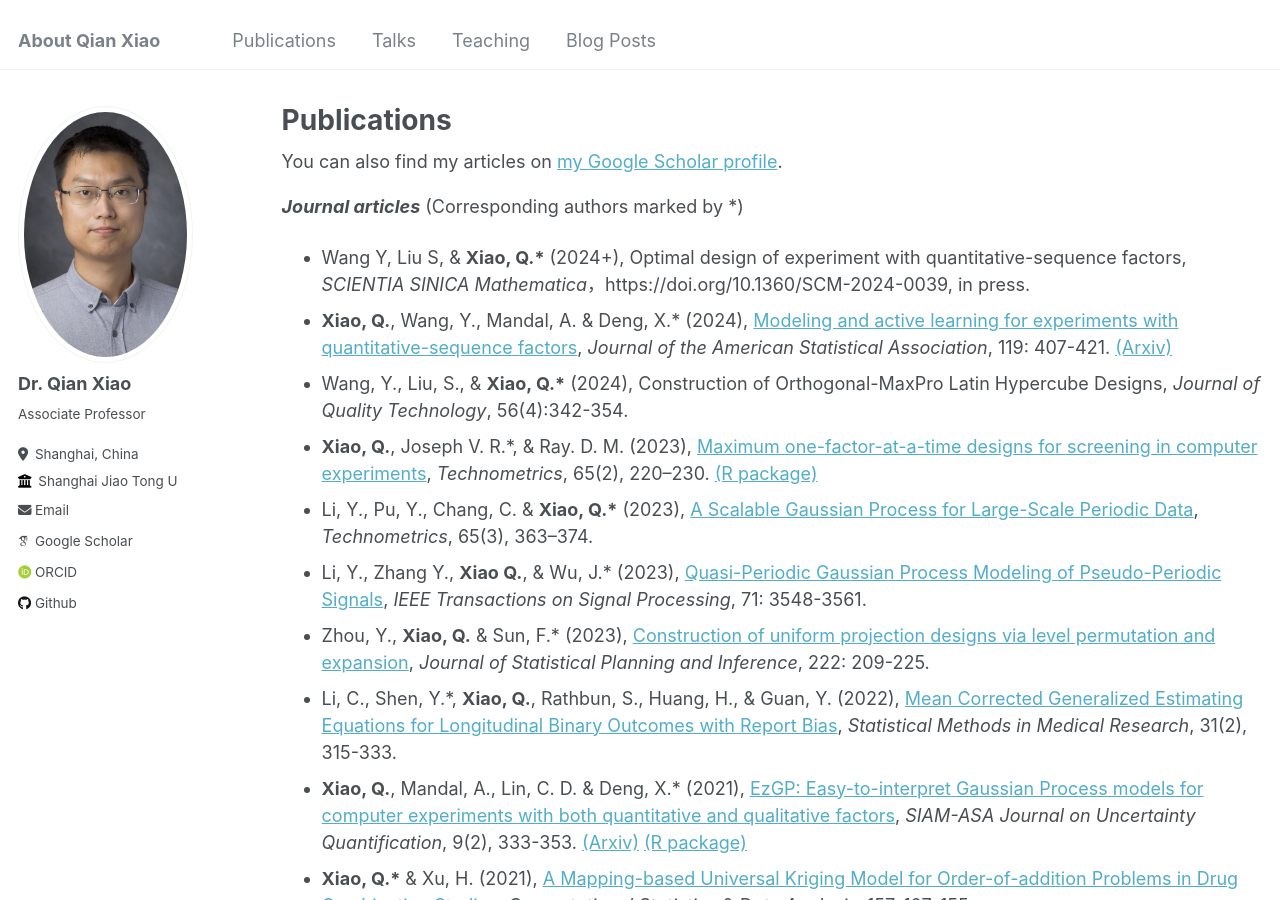
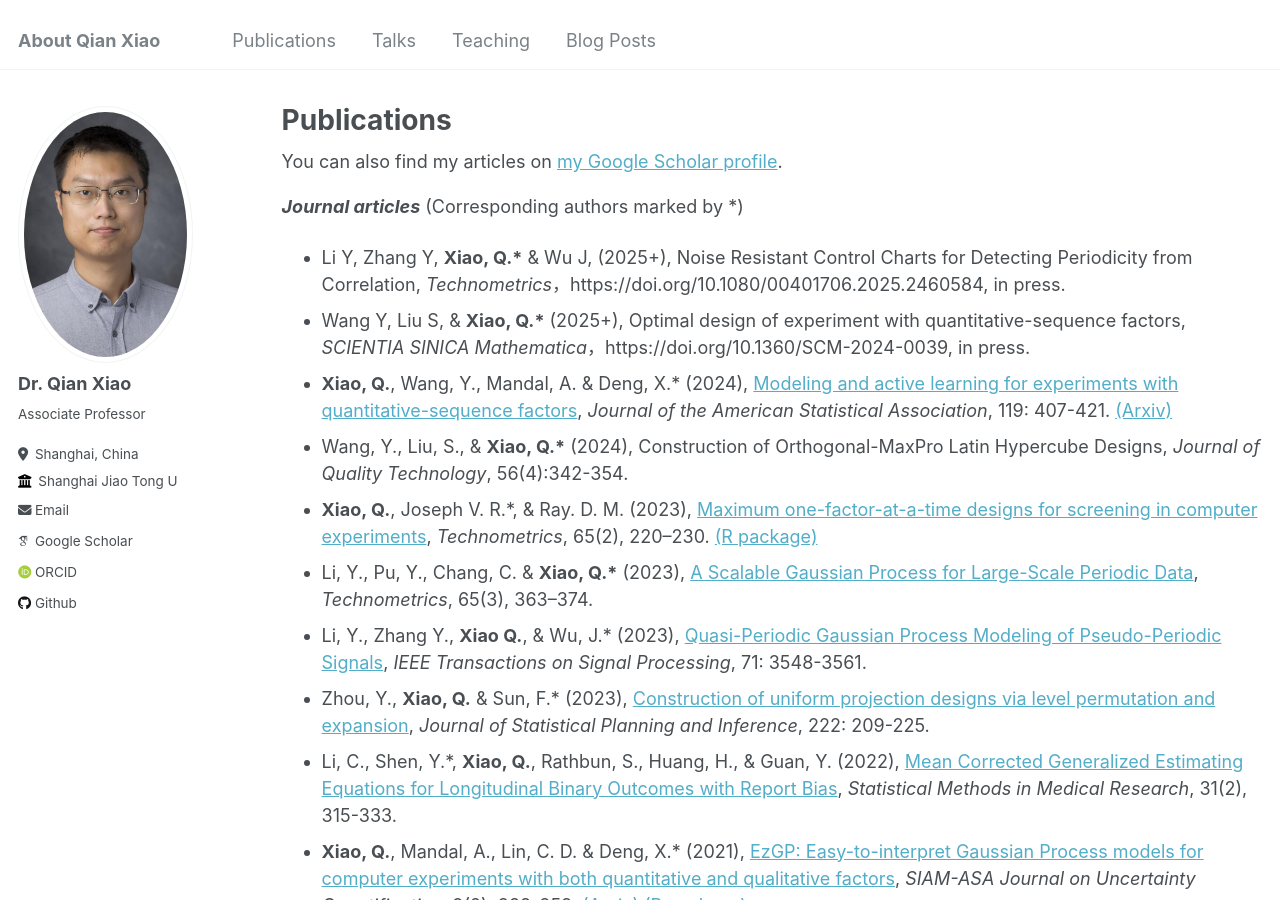
Before and after one commit to QXlab/QXlab.github.io, a Jekyll site: the page built from _pages/publications.md, in a window 1280 px wide and 900 px high. Built offline with Jekyll 4.4.1, drawn with Linux system fonts in a browser that asks for light colours; some web fonts are replaced.

Commit message:
Update publications.md

```diff
--- a/_pages/publications.md
+++ b/_pages/publications.md
@@ -12,7 +12,8 @@ author_profile: true
 ***Journal articles***
 (Corresponding authors marked by \*)
 
-*  Wang Y, Liu S, & __Xiao, Q.*__ (2024+), Optimal design of experiment with quantitative-sequence factors, _SCIENTIA SINICA Mathematica_，https://doi.org/10.1360/SCM-2024-0039, in press.
+* Li Y, Zhang Y,  __Xiao, Q.*__ & Wu J, (2025+), Noise Resistant Control Charts for Detecting Periodicity from Correlation, _Technometrics_，https://doi.org/10.1080/00401706.2025.2460584, in press.
+* Wang Y, Liu S, & __Xiao, Q.*__ (2025+), Optimal design of experiment with quantitative-sequence factors, _SCIENTIA SINICA Mathematica_，https://doi.org/10.1360/SCM-2024-0039, in press.
 * __Xiao, Q.__, Wang, Y., Mandal, A. & Deng, X.\* (2024), [Modeling and active learning for experiments with quantitative-sequence factors](https://www.tandfonline.com/doi/full/10.1080/01621459.2022.2123335), _Journal of the American Statistical Association_, 119: 407-421. [(Arxiv)](https://arxiv.org/abs/2209.02644)
 * Wang, Y., Liu, S., & __Xiao, Q.\*__ (2024), Construction of Orthogonal-MaxPro Latin Hypercube Designs, _Journal of Quality Technology_,  56(4):342-354.
 * __Xiao, Q.__, Joseph V. R.\*, & Ray. D. M. (2023), [Maximum one-factor-at-a-time designs for screening in computer experiments](https://www.tandfonline.com/doi/full/10.1080/00401706.2022.2141897), _Technometrics_, 65(2), 220–230. [(R package)](https://cran.r-project.org/web/packages/MOFAT/index.html)
```
